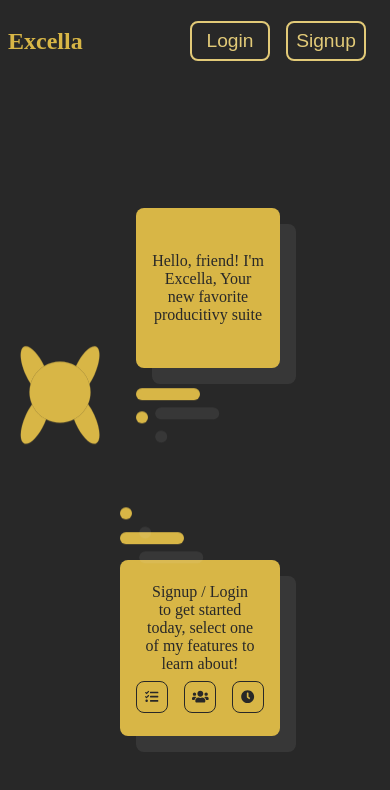
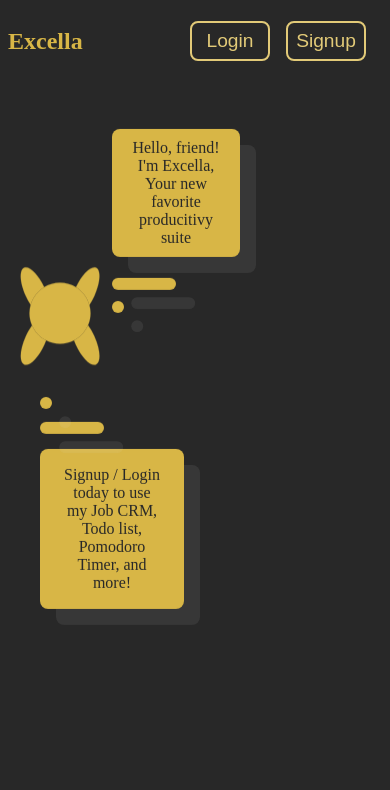
Before and after one commit to AshisPatel/excella, a React (Create React App) app in the folder client/: page / in a window 390 px wide. Shown: the top 790 px of the page. Built offline with nearby package versions, Linux system fonts and the light colour scheme.

Commit message:
Change info bubble on home page for small screens to have reduced text

```diff
--- a/client/src/pages/Home/index.js
+++ b/client/src/pages/Home/index.js
@@ -3,15 +3,18 @@ import './style.css';
 import { useSelector } from "react-redux";
 import ExcellaIcon from '../../components/ExcellaIcon';
 import { FontAwesomeIcon } from '@fortawesome/react-fontawesome';
+import useWindowDimensions from "../../hooks/useWindowDimensions";
 
 
 const Home = () => {
+    const { width, height} = useWindowDimensions();
     const [feature, setFeature] = useState('');
     const [fadeIn, setFadeIn] = useState(true);
     const [infoFade, setInfoFade] = useState(true);
     const loggedIn = useSelector(state => state.loggedIn);
     const firstBubbleText = loggedIn ? "Hello, <username>! Let's have a wonderful day!" : "Hello, friend! I'm Excella, Your new favorite producitivy suite";
     const secondBubbleText = loggedIn ? "Select one of my features to learn about!" : "Signup / Login to get started today,  select one of my features to learn about!";
+    const reducedSecondBubbleText = loggedIn ? "Click on the settings icon to access my features!" : "Signup / Login today to use my Job CRM, Todo list, Pomodoro Timer, and more!";
 
     const features = [
         {
@@ -62,7 +65,8 @@ const Home = () => {
                         <>
                             <p className={`speech-bubble first-bubble ${fadeIn ? 'first-bubble-fade-in' : 'first-bubble-fade-out'}`}>{firstBubbleText}</p>
                             <div className={`speech-bubble second-bubble ${fadeIn ? 'second-bubble-fade-in' : 'second-bubble-fade-out'}`}>
-                                {secondBubbleText}
+                                {width > 550 ? secondBubbleText : reducedSecondBubbleText}
+                                { width > 550 &&
                                 <ul className="features-list">
                                     {features.map(feature => {
                                         return (
@@ -77,6 +81,7 @@ const Home = () => {
                                         );
                                     })}
                                 </ul>
+                                }
                             </div>
 
                         </>
@@ -97,7 +102,7 @@ const Home = () => {
                 </div>
 
             </div>
-            <div style={{ width: 100, height: 300 }} />
+            <div style={{ width: 100, height: 100 }} />
         </div>
 
     );
--- a/client/src/pages/Home/style.css
+++ b/client/src/pages/Home/style.css
@@ -427,14 +427,24 @@
 }
 
 @media screen and (max-width: 500px) {
+  .sprite-row {
+    margin-top: 5rem !important;
+  }
   .home-sprite-wrapper {
     width: 6.5rem;
   }
   .speech-bubble {
     font-size: 1rem;
   }
+  .first-bubble {
+    margin-left: -1.5rem;
+    width: 6rem;
+    height: 6rem;
+  }
   .second-bubble {
-    margin-left: -1rem;
+    width: 6rem;
+    height: 7rem;
+    margin-left: -6rem;
   }
 }
 /*# sourceMappingURL=style.css.map */
--- a/client/src/pages/Home/style.scss
+++ b/client/src/pages/Home/style.scss
@@ -311,13 +311,25 @@ $light-gold: #E2CA78;
 }
 
 @media screen and (max-width: 500px) {
+
+    .sprite-row {
+        margin-top: 5rem !important;
+    }
+
     .home-sprite-wrapper {
         width: 6.5rem;
     }
     .speech-bubble {
         font-size: 1rem;
     }
+    .first-bubble {
+        margin-left: -1.5rem;
+        width: 6rem;
+        height: 6rem;
+    }
     .second-bubble {
-        margin-left: -1rem;
+        width: 6rem;
+        height: 7rem;
+        margin-left: -6rem;
     }
 }
```
Also changed, not shown: client/src/components/SideNav/style.scss (+11 -0 lines), 1 other file (tests, documents, lock files or other folders).
